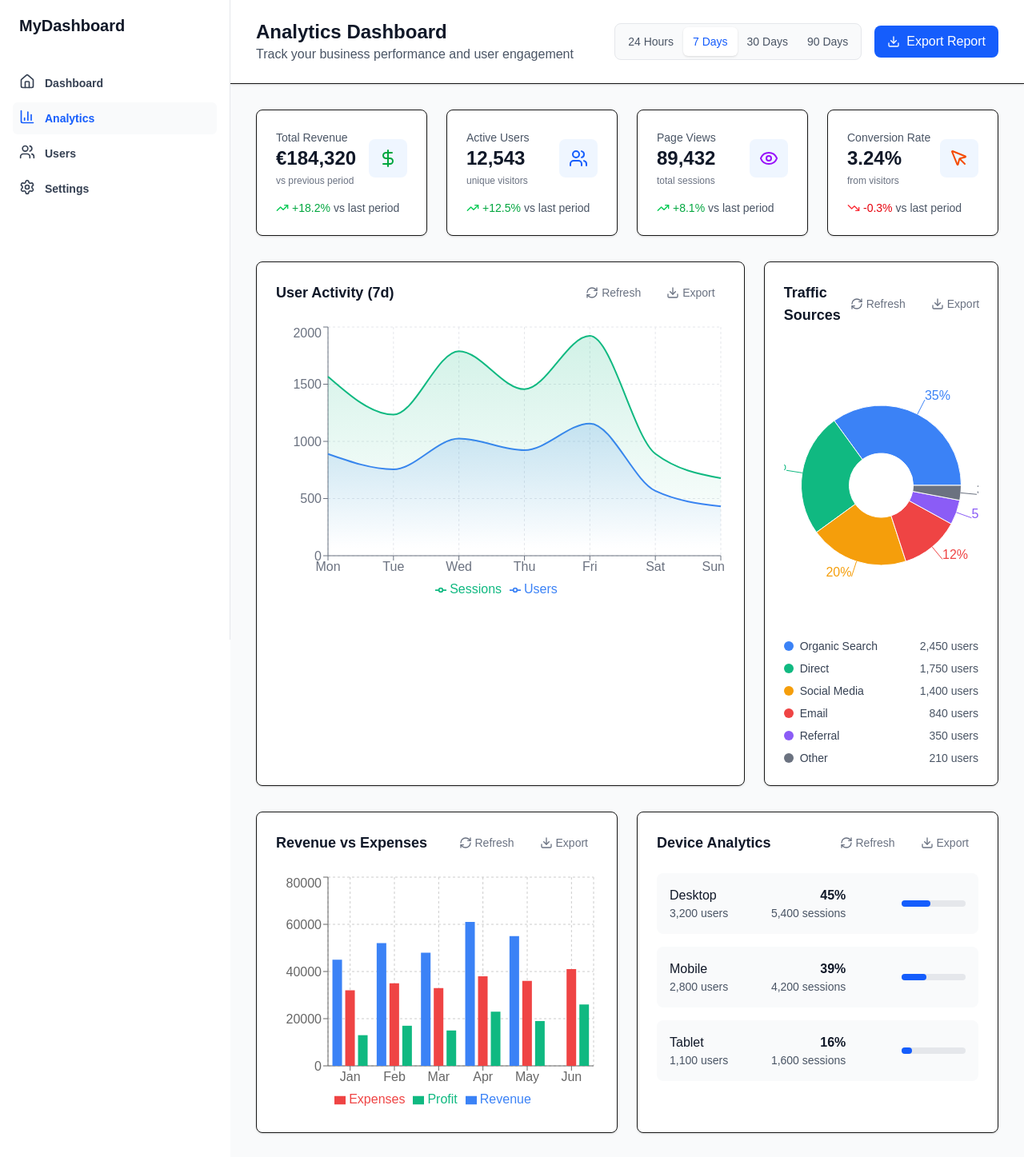
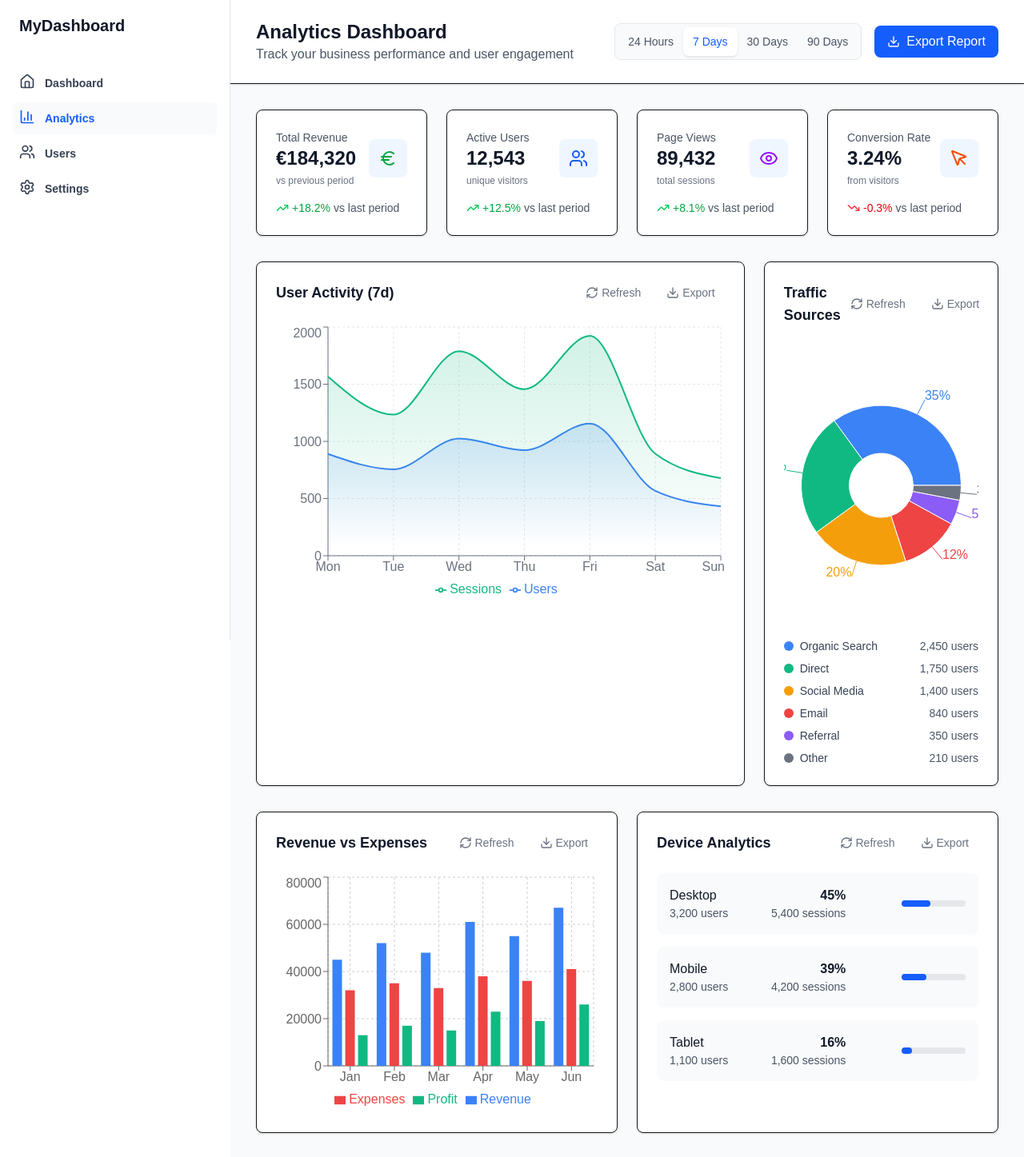
Before and after one commit to ckdonah/dashboard-app, a Next.js app: page /analytics in a window 1280 px wide. Shown: the top 1447 px of the page at 80% size. Built offline with nearby package versions, Linux system fonts and the light colour scheme.

Commit message:
Fixed symbols

```diff
--- a/src/app/analytics/page.tsx
+++ b/src/app/analytics/page.tsx
@@ -22,7 +22,7 @@ import {
   TrendingUp,
   TrendingDown,
   Users,
-  DollarSign,
+  Euro,
   Eye,
   MousePointer,
   Calendar,
@@ -65,7 +65,7 @@ const revenueData = [
   { month: 'Mar', revenue: 48000, expenses: 33000, profit: 15000 },
   { month: 'Apr', revenue: 61000, expenses: 38000, profit: 23000 },
   { month: 'May', revenue: 55000, expenses: 36000, profit: 19000 },
-  { month: 'Jun', users: 67000, expenses: 41000, profit: 26000 },
+  { month: 'Jun', revenue: 67000, expenses: 41000, profit: 26000 },
 ]
 
 // Traffic sources data
@@ -286,7 +286,7 @@ export default function AnalyticsPage() {
             value="€184,320"
             change="+18.2%"
             changeType="positive"
-            icon={<DollarSign className="h-6 w-6 text-green-600" />}
+            icon={<Euro className="h-6 w-6 text-green-600" />}
             subtitle="vs previous period"
           />
           <MetricCard
```
